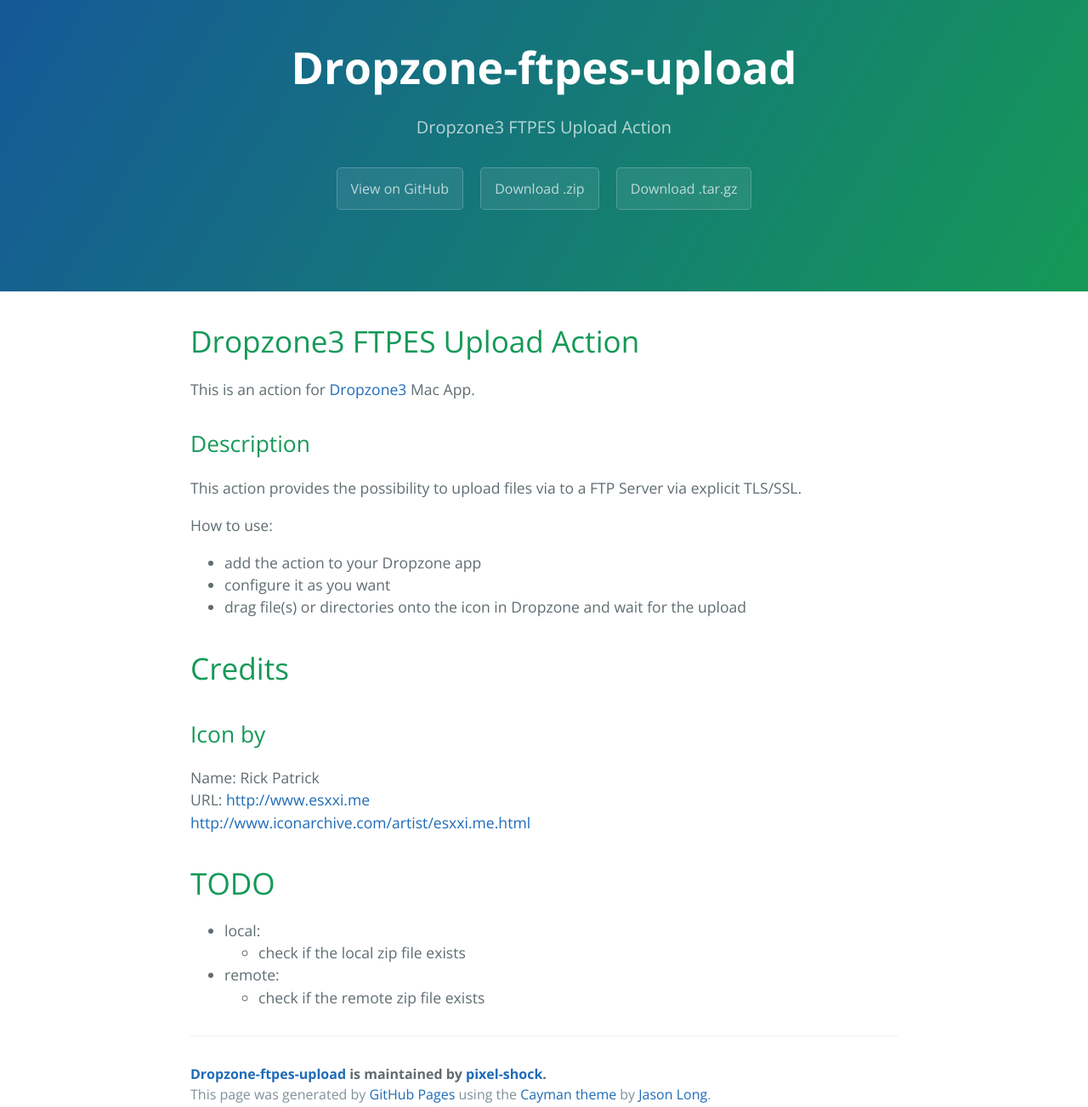
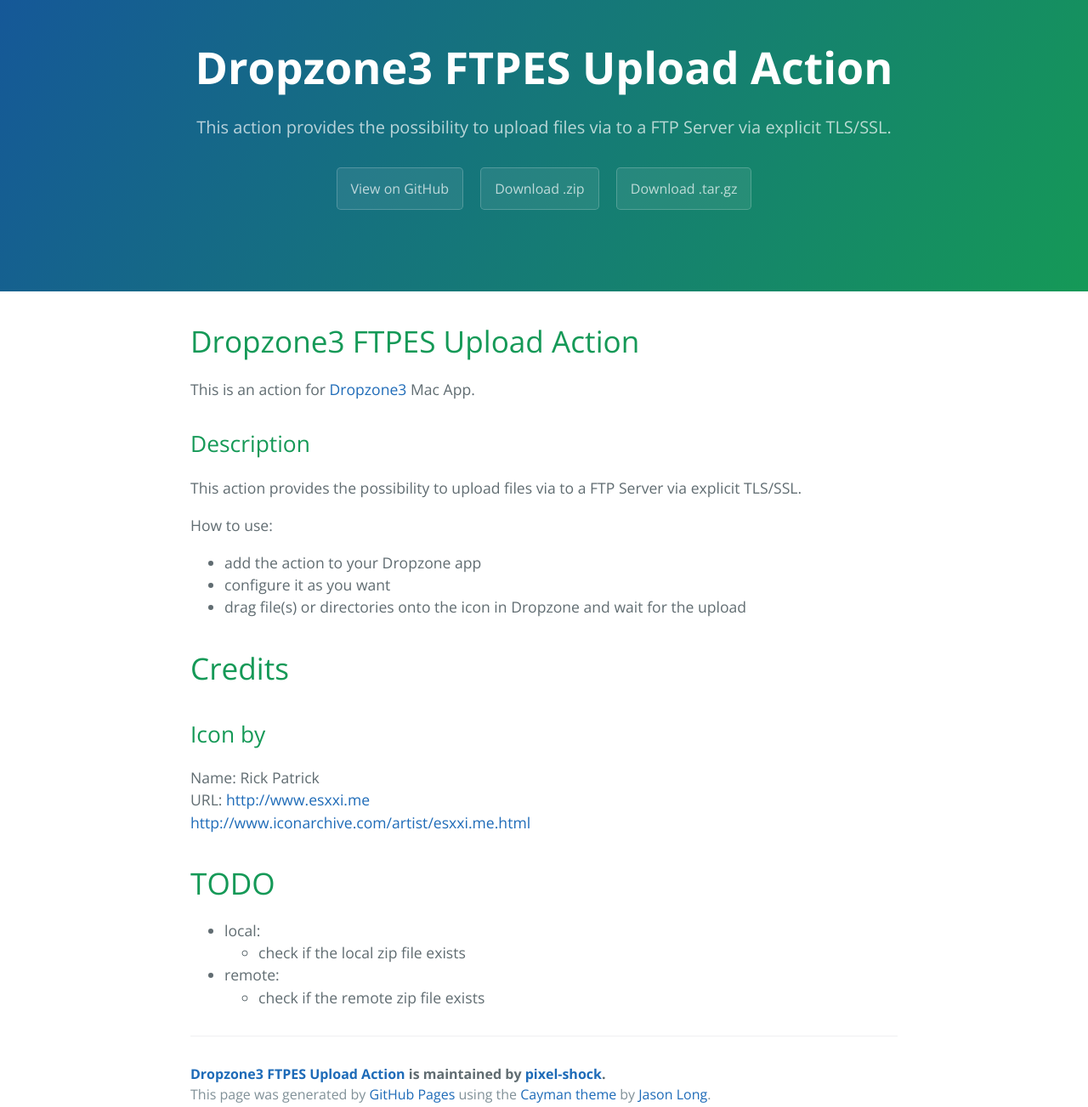
Before and after one commit to pixel-shock/dropzone-ftpes-upload, a plain HTML site: page index.html in a window 1280 px wide. Shown: the part 40-1343 px from the top of the page at 85% size. Drawn offline with nearby package versions, Linux system fonts and the light colour scheme.

Commit message:
Create gh-pages branch via GitHub

```diff
--- a/index.html
+++ b/index.html
@@ -2,7 +2,7 @@
 <html lang="en-us">
   <head>
     <meta charset="UTF-8">
-    <title>Dropzone-ftpes-upload by pixel-shock</title>
+    <title>Dropzone3 FTPES Upload Action by pixel-shock</title>
     <meta name="viewport" content="width=device-width, initial-scale=1">
     <link rel="stylesheet" type="text/css" href="stylesheets/normalize.css" media="screen">
     <link href='https://fonts.googleapis.com/css?family=Open+Sans:400,700' rel='stylesheet' type='text/css'>
@@ -11,8 +11,8 @@
   </head>
   <body>
     <section class="page-header">
-      <h1 class="project-name">Dropzone-ftpes-upload</h1>
-      <h2 class="project-tagline">Dropzone3 FTPES Upload Action</h2>
+      <h1 class="project-name">Dropzone3 FTPES Upload Action</h1>
+      <h2 class="project-tagline">This action provides the possibility to upload files via to a FTP Server via explicit TLS/SSL.</h2>
       <a href="https://github.com/pixel-shock/dropzone-ftpes-upload" class="btn">View on GitHub</a>
       <a href="https://github.com/pixel-shock/dropzone-ftpes-upload/zipball/master" class="btn">Download .zip</a>
       <a href="https://github.com/pixel-shock/dropzone-ftpes-upload/tarball/master" class="btn">Download .tar.gz</a>
@@ -66,7 +66,7 @@
 </ul>
 
       <footer class="site-footer">
-        <span class="site-footer-owner"><a href="https://github.com/pixel-shock/dropzone-ftpes-upload">Dropzone-ftpes-upload</a> is maintained by <a href="https://github.com/pixel-shock">pixel-shock</a>.</span>
+        <span class="site-footer-owner"><a href="https://github.com/pixel-shock/dropzone-ftpes-upload">Dropzone3 FTPES Upload Action</a> is maintained by <a href="https://github.com/pixel-shock">pixel-shock</a>.</span>
 
         <span class="site-footer-credits">This page was generated by <a href="https://pages.github.com">GitHub Pages</a> using the <a href="https://github.com/jasonlong/cayman-theme">Cayman theme</a> by <a href="https://twitter.com/jasonlong">Jason Long</a>.</span>
       </footer>
--- a/params.json
+++ b/params.json
@@ -1,6 +1,6 @@
 {
-  "name": "Dropzone-ftpes-upload",
-  "tagline": "Dropzone3 FTPES Upload Action",
+  "name": "Dropzone3 FTPES Upload Action",
+  "tagline": "This action provides the possibility to upload files via to a FTP Server via explicit TLS/SSL.",
   "body": "# Dropzone3 FTPES Upload Action\r\n\r\nThis is an action for [Dropzone3](https://aptonic.com/) Mac App.\r\n\r\n## Description\r\n\r\nThis action provides the possibility to upload files via to a FTP Server via explicit TLS/SSL.\r\n\r\nHow to use:\r\n\r\n* add the action to your Dropzone app\r\n* configure it as you want\r\n* drag file(s) or directories onto the icon in Dropzone and wait for the upload\r\n\r\n# Credits\r\n## Icon by\r\nName: Rick Patrick<br>\r\nURL: http://www.esxxi.me<br>\r\nhttp://www.iconarchive.com/artist/esxxi.me.html\r\n\r\n# TODO\r\n\r\n* local:\r\n    * check if the local zip file exists\r\n* remote:\r\n    * check if the remote zip file exists",
   "note": "Don't delete this file! It's used internally to help with page regeneration."
 }
```
